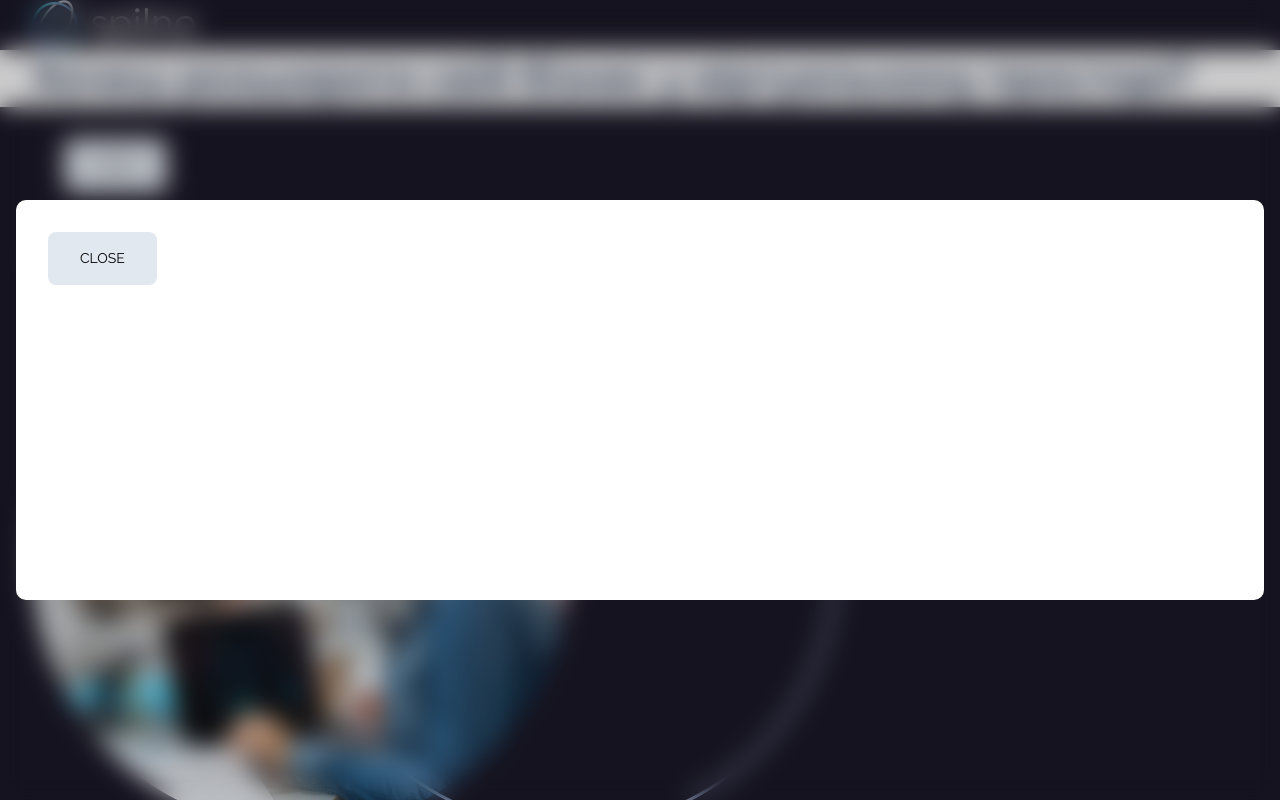
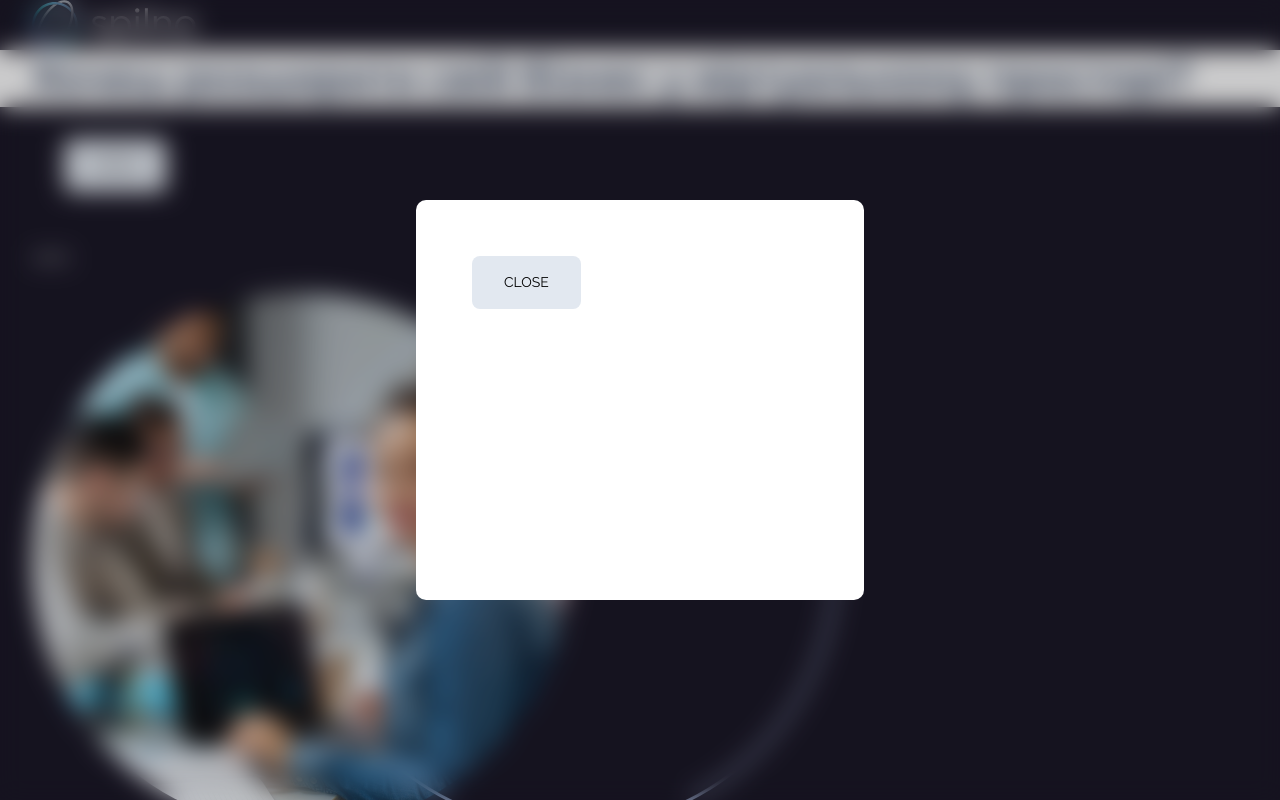
Before and after one commit to SoftRyzen-internship/spilno, a Next.js app: page / in a window 1280 px wide. Both pictures are taken after a click on the button "OPEN". Shown: the top 800 px of the page. Built offline with nearby package versions, Linux system fonts and the light colour scheme.

Commit message:
refactor modal

```diff
--- a/package.json
+++ b/package.json
@@ -16,6 +16,7 @@
     "prepare": "husky install"
   },
   "dependencies": {
+    "@headlessui/react": "^1.7.18",
     "clsx": "^2.1.0",
     "next": "14.1.0",
     "react": "^18",
--- a/src/components/base/ModalTest/ModalTest.tsx
+++ b/src/components/base/ModalTest/ModalTest.tsx
@@ -7,32 +7,35 @@ import { Modal } from '@/components/ui/Modal';
 export const ModalTest: React.FC = () => {
   const [isOpen, setIsOpen] = useState(false);
 
-  const toggleModal = () => {
-    setIsOpen(!isOpen);
-  };
+  const closeModal = () => setIsOpen(false);
+
+  const openModal = () => setIsOpen(true);
+
   return (
     <>
       <button
         type="button"
         className="m-8 rounded-lg bg-slate-200 px-8 py-4"
-        onClick={toggleModal}
+        onClick={openModal}
       >
         OPEN
       </button>
 
       <Modal
         isOpen={isOpen}
-        onClose={toggleModal}
+        onClose={closeModal}
         modalStyle="h-[400px] w-full rounded-[10px] bg-white"
         backdropStyle="px-4 flex items-center justify-center"
       >
+        <div className="h-[400px] w-full rounded-[10px] bg-white">
           <button
             type="button"
             className="m-8 rounded-lg bg-slate-200 px-8 py-4"
-          onClick={toggleModal}
+            onClick={closeModal}
           >
             CLOSE
           </button>
+        </div>
       </Modal>
     </>
   );
--- a/src/components/ui/Modal/Modal.tsx
+++ b/src/components/ui/Modal/Modal.tsx
@@ -1,7 +1,7 @@
 'use client';
 
-import { useState, useEffect, MouseEvent } from 'react';
-import { createPortal } from 'react-dom';
+import { Dialog, Transition } from '@headlessui/react';
+import { Fragment } from 'react';
 
 import { cn } from '@/utils/cn';
 
@@ -14,60 +14,47 @@ export const Modal: React.FC<ModalProps> = ({
   modalStyle,
   backdropStyle,
 }) => {
-  const [mounted, setMounted] = useState(false);
+  return (
+    <Transition appear show={isOpen} as={Fragment}>
+      <Dialog as="div" className="relative z-10" onClose={onClose}>
+        <Transition.Child
+          as={Fragment}
+          enter="ease-out duration-300"
+          enterFrom="opacity-0"
+          enterTo="opacity-100"
+          leave="ease-in duration-200"
+          leaveFrom="opacity-100"
+          leaveTo="opacity-0"
+        >
+          <div />
+        </Transition.Child>
 
-  useEffect(() => {
-    setMounted(true);
-  }, []);
-
-  useEffect(() => {
-    const handleKeyDown = (e: KeyboardEvent): void => {
-      if (e.key === 'Escape') {
-        onClose && onClose();
-      }
-    };
-    document.addEventListener('keydown', handleKeyDown);
-    return () => {
-      document.removeEventListener('keydown', handleKeyDown);
-    };
-  }, [onClose]);
-
-  useEffect(() => {
-    document.body.style.overflow = isOpen ? 'hidden' : 'unset';
-    return () => {
-      document.body.style.overflow = 'hidden';
-    };
-  }, [isOpen]);
-
-  const handleClickBackdrop = (e: MouseEvent<HTMLDivElement>) => {
-    if (e.target === e.currentTarget) {
-      onClose && onClose();
-    }
-  };
-
-  return !mounted
-    ? null
-    : createPortal(
         <div
-          className={cn(
-            'z-80 fixed inset-0 flex items-center justify-center backdrop-blur-md transition-all duration-300',
-            { 'visible bg-backdropBg/25 opacity-100': isOpen },
-            { 'invisible opacity-0': !isOpen },
-            backdropStyle,
-          )}
-          onClick={handleClickBackdrop}
+          className="fixed inset-0 bg-backdropBg/25 backdrop-blur-md"
+          aria-hidden="true"
         >
-          <div
-            className={cn(
-              'transition-all duration-300',
-              { 'scale-100 opacity-100': isOpen },
-              { 'scale-125 opacity-0': !isOpen },
-              modalStyle,
-            )}
-          >
-            {children}
+          <div className={cn('fixed inset-0 w-screen', backdropStyle)}>
+            <Transition.Child
+              as={Fragment}
+              enter="ease-out duration-300"
+              enterFrom="opacity-0 scale-95"
+              enterTo="opacity-100 scale-100"
+              leave="ease-in duration-200"
+              leaveFrom="opacity-100 scale-100"
+              leaveTo="opacity-0 scale-95"
+            >
+              <Dialog.Panel
+                className={cn(
+                  'max-w-md overflow-hidden p-6 text-left align-middle transition-all',
+                  modalStyle,
+                )}
+              >
+                {children}
+              </Dialog.Panel>
+            </Transition.Child>
           </div>
-        </div>,
-        document.getElementById('modal-portal') as HTMLElement,
-      );
+        </div>
+      </Dialog>
+    </Transition>
+  );
 };
```
Also changed, not shown: 1 other file (tests, documents, lock files or other folders). Lines whose indentation alone changed are shown as unchanged.
